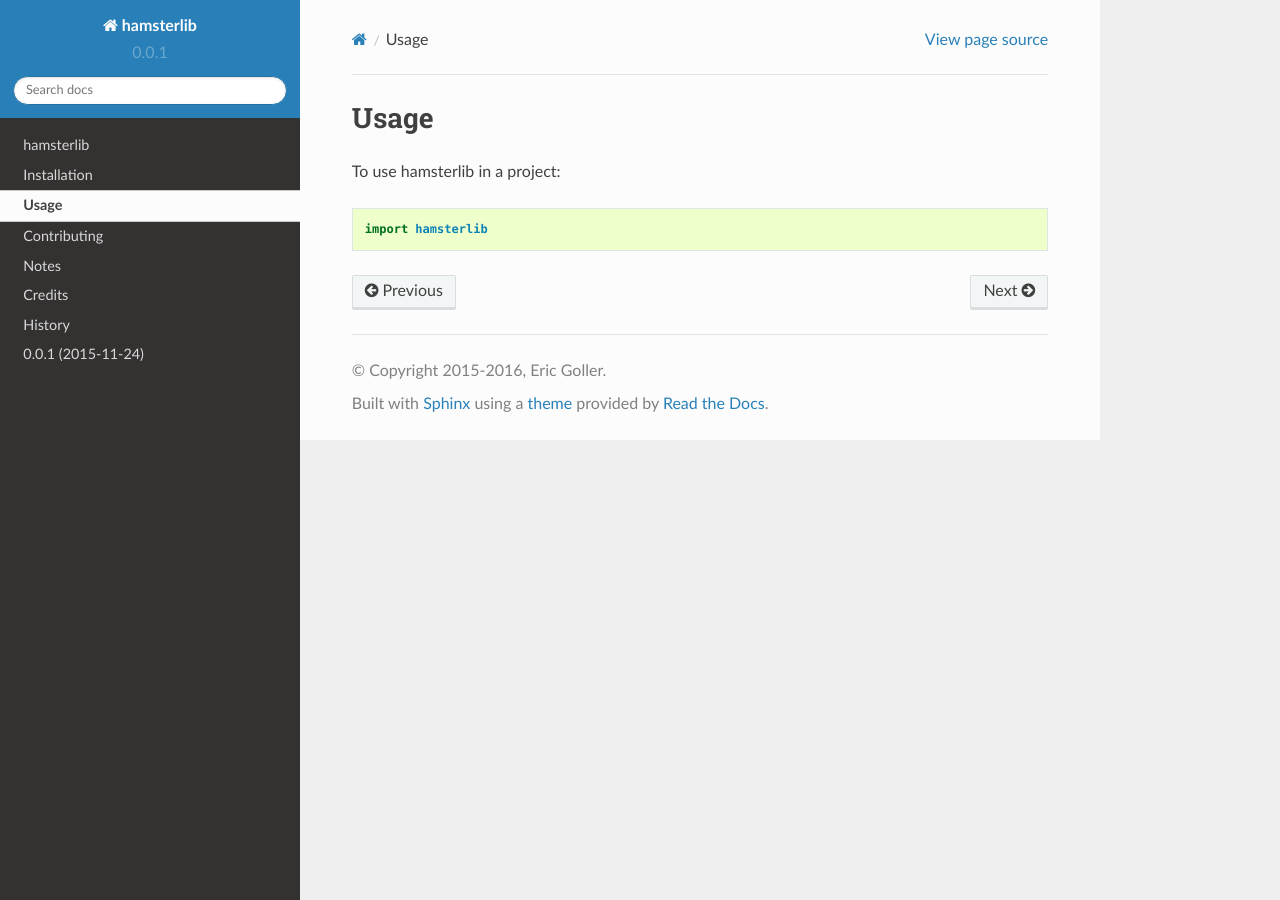
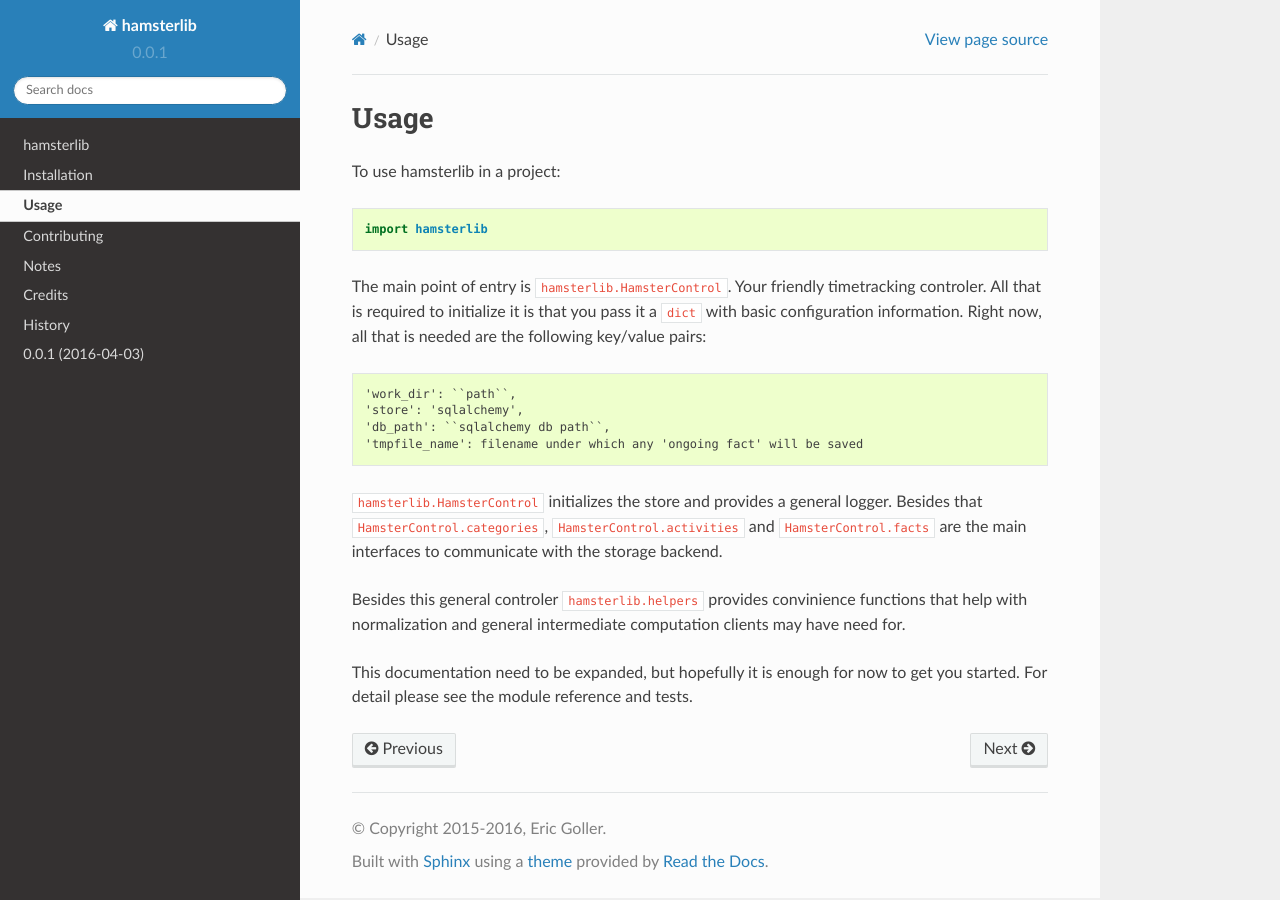
Before and after one commit to projecthamster/hamster-lib, a Sphinx documentation site: the page built from docs/usage.rst, in a window 1280 px wide. Built offline with Sphinx 7.4.7 and the Read the Docs theme 2.0.0, drawn with Linux system fonts in a browser that asks for light colours.

Commit message:
Added basic usage info, updated history.

```diff
--- a/HISTORY.rst
+++ b/HISTORY.rst
@@ -3,7 +3,7 @@
 History
 -------
 
-0.0.1 (2015-11-24)
+0.0.1 (2016-04-03)
 ---------------------
 
-* First release on PyPI.
+* First release on github
--- a/docs/usage.rst
+++ b/docs/usage.rst
@@ -5,3 +5,24 @@ Usage
 To use hamsterlib in a project::
 
     import hamsterlib
+
+The main point of entry is ``hamsterlib.HamsterControl``. Your friendly timetracking
+controler. All that is required to initialize it is that you pass it a ``dict`` with basic
+configuration information. Right now, all that is needed are the following key/value
+pairs::
+
+        'work_dir': ``path``,
+        'store': 'sqlalchemy',
+        'db_path': ``sqlalchemy db path``,
+        'tmpfile_name': filename under which any 'ongoing fact' will be saved
+
+``hamsterlib.HamsterControl`` initializes the store and provides a general logger.
+Besides that ``HamsterControl.categories``, ``HamsterControl.activities`` and
+``HamsterControl.facts`` are the main interfaces to communicate with the storage backend.
+
+Besides this general controler ``hamsterlib.helpers`` provides convinience functions
+that help with normalization and general intermediate computation clients may have need
+for.
+
+This documentation need to be expanded, but hopefully it is enough for now to get
+you started. For detail please see the module reference and tests.
```
